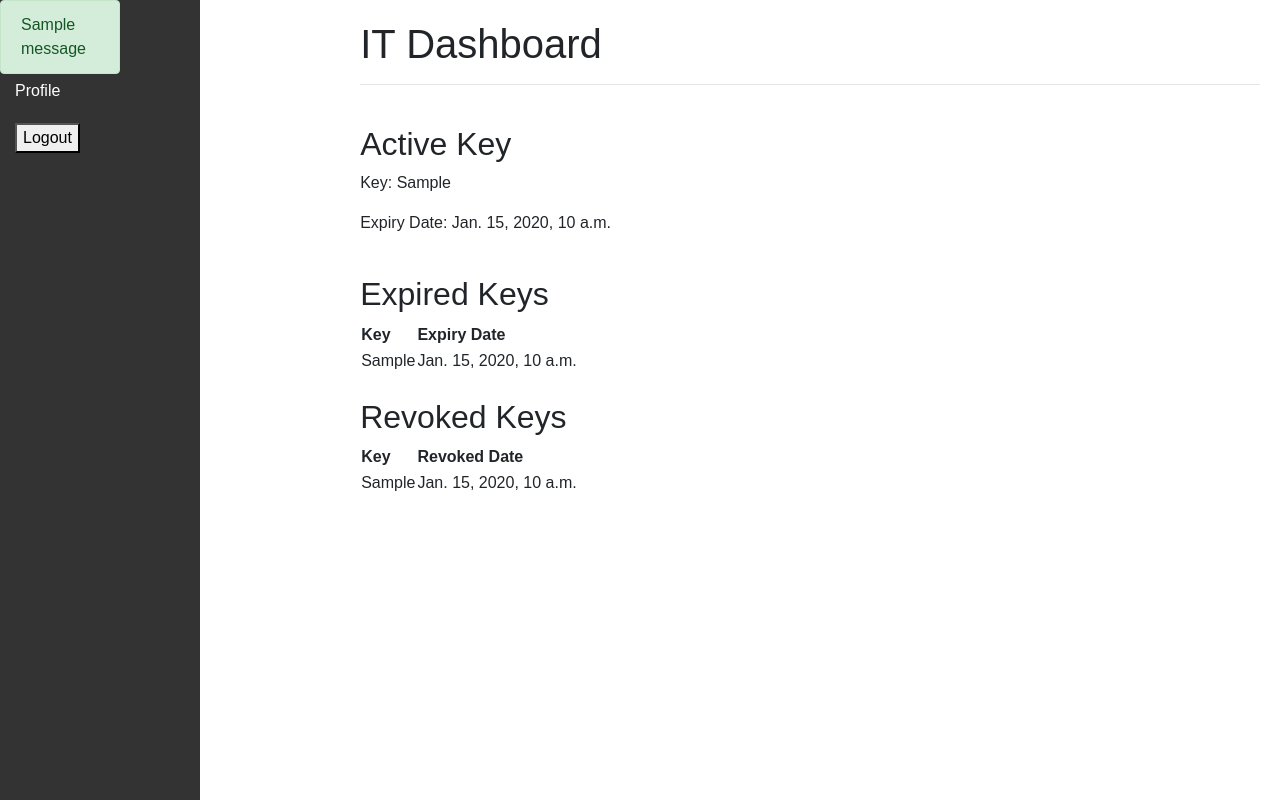
After one commit to Selormatsu5/access_key_manager, a Django app: template keys/templates/keys/it/it_dashboard.html in a window 1280 px wide. The commit adds this page. Run offline with Django 5.2, Linux system fonts and the light colour scheme; the template is opened without the code that fills it: values that come from a table or form of the project are taken from there, others are empty; tables that the repository leaves empty hold one stand-in row (values such as "Sample post"); one stand-in notice (Sample message) is shown; some libraries are stand-ins or nearby versions.

Commit message:
fixed the new key generation

```diff
--- a/access_key_manager/settings.py
+++ b/access_key_manager/settings.py
@@ -167,4 +167,4 @@ CRISPY_ALLOWED_TEMPLATE_PACKS = "bootstrap5"
 DEFAULT_AUTO_FIELD = 'django.db.models.BigAutoField'
 
 LOGOUT_REDIRECT_URL= '/login'
-LOGIN_REDIRECT_URL = '/dashboard'
+LOGIN_REDIRECT_URL = '/'
--- a/keys/models.py
+++ b/keys/models.py
@@ -1,4 +1,4 @@
-from django.db import models
+from django.db import models, IntegrityError
 from django.contrib.auth.models import AbstractUser
 from django.conf import settings
 from django.utils import timezone
@@ -29,12 +29,15 @@ class AccessKey(models.Model):
     ]
 
     user = models.OneToOneField(settings.AUTH_USER_MODEL, on_delete=models.CASCADE)
-    key = models.CharField(max_length=16, unique=True, default='')
-    status = models.CharField(max_length=10, choices=STATUS_CHOICES)
+    key = models.CharField(max_length=16, unique=True, default=generate_random_string)
+    status = models.CharField(max_length=10, choices=STATUS_CHOICES, default='active')
     date_of_procurement = models.DateTimeField(auto_now_add=True)
     expiry_date = models.DateTimeField()
+    revoked_date = models.DateTimeField(null=True, blank=True)
 
     def save(self, *args, **kwargs):
+        if not self.expiry_date:
+            self.expiry_date = timezone.now() + timedelta(days=30)  # Set default expiry to 30 days from now
         if not self.key:
             self.key = generate_random_string(16).upper()
         super().save(*args, **kwargs)
@@ -49,11 +52,32 @@ class AccessKey(models.Model):
         self.status = 'expired'
         self.save()
 
+    def revoke(self):
+        self.status = 'revoked'
+        self.revoked_date = timezone.now()
+        self.save()
+
     @staticmethod
     def create_key(user):
-        if AccessKey.objects.filter(user=user, status='active').exists():
-            raise ValueError('User already has an active key.')
-        expiry_date = timezone.now() + timedelta(days=30)
-        access_key = AccessKey(user=user, status='active', expiry_date=expiry_date)
-        access_key.save()
-        return access_key
+        try:
+            # Check for existing key
+            existing_key = AccessKey.objects.get(user=user)
+
+            if existing_key.status == 'active':
+                raise ValueError('User already has an active key.')
+            else:
+                # Revoke the existing key
+                existing_key.revoke()
+                # Issue a new key by updating the existing record
+                existing_key.key = generate_random_string(16).upper()
+                existing_key.status = 'active'
+                existing_key.expiry_date = timezone.now() + timedelta(days=30)
+                existing_key.revoked_date = None
+                existing_key.save()
+                return existing_key
+        except AccessKey.DoesNotExist:
+            # If no existing key, create a new one
+            expiry_date = timezone.now() + timedelta(days=30)
+            new_key = AccessKey(user=user, status='active', expiry_date=expiry_date)
+            new_key.save()
+            return new_key
--- /dev/null
+++ b/keys/templates/keys/it/it_base.html
@@ -0,0 +1,71 @@
+<!DOCTYPE html>
+<html lang="en">
+<head>
+    <meta charset="UTF-8">
+    <link rel="stylesheet" href="https://stackpath.bootstrapcdn.com/bootstrap/4.5.2/css/bootstrap.min.css">
+    <script src="https://code.jquery.com/jquery-3.5.1.slim.min.js"></script>
+    <script src="https://cdn.jsdelivr.net/npm/@popperjs/core@2.5.4/dist/umd/popper.min.js"></script>
+    <script src="https://stackpath.bootstrapcdn.com/bootstrap/4.5.2/js/bootstrap.min.js"></script>
+    <style>
+        body {
+            font-family: Arial, sans-serif;
+            display: flex;
+        }
+
+        .sidebar {
+            width: 200px;
+            background: #333;
+            color: #fff;
+            padding: 15px;
+            height: 100vh;
+            position: fixed;
+        }
+
+        .sidebar ul {
+            list-style-type: none;
+            padding: 0;
+        }
+
+        .sidebar ul li {
+            margin: 20px 0;
+        }
+
+        .sidebar ul li a {
+            color: #fff;
+            text-decoration: none;
+        }
+
+        .content {
+            margin-left: 220px;
+            padding: 20px;
+            width: 100%;
+        }
+
+    </style>
+</head>
+<body>
+    <div class="sidebar">
+        <ul>
+            <li><a href="{% url 'it_dashboard' %}">Dashboard</a></li>
+            <li><a href="{% url 'myprofile' %}">Profile</a></li>
+            <li>
+                <form id="logout-form" action="{% url 'logout' %}" method="post">
+                    {% csrf_token %}
+                    <button type="submit" class="logout-btn">Logout</button>
+                </form>
+            </a></li>
+        </ul>
+    </div>
+
+    {% if messages %}
+    <div class="messages">
+        {% for message in messages %}
+        <div class="alert {% if message.tags %}alert-{{ message.tags }}{% endif %}">{{ message }}
+        </div>
+    {% endfor %}
+    </div>
+    {% endif %}
+    {% block content %}{% endblock %}
+
+</body>
+</html>
--- /dev/null
+++ b/keys/templates/keys/it/it_dashboard.html
@@ -0,0 +1,78 @@
+{% extends 'keys/it/it_base.html' %}
+<!DOCTYPE html>
+<html lang="en">
+<head>
+    <meta charset="UTF-8">
+    <title>{% block title %}Dashboard{% endblock %}</title>
+</head>
+<body>
+    {% block content %}
+
+    <div class="content">
+    <h1>IT Dashboard</h1><hr>
+    <br>
+
+    <h2>Active Key</h2>
+    {% if active_key %}
+        <p>Key: {{ active_key.key }}</p>
+        <p>Expiry Date: {{ active_key.expiry_date }}</p>
+    {% else %}
+        <p>No active key available.</p>
+        <form method="post">
+            {% csrf_token %}
+            <button type="submit" name="generate_key">Generate New Key</button>
+        </form>
+    {% endif %}
+    <br>
+
+    <h2>Expired Keys</h2>
+    {% if expired_keys %}
+        <table>
+            <thead>
+                <tr>
+                    <th>Key</th>
+                    <th>Expiry Date</th>
+                </tr>
+            </thead>
+            <tbody>
+                {% for key in expired_keys %}
+                <tr>
+                    <td>{{ key.key }}</td>
+                    <td>{{ key.expiry_date }}</td>
+                </tr>
+                {% endfor %}
+            </tbody>
+        </table>
+    {% else %}
+        <p>N/A</p>
+    {% endif %}
+    <br>
+
+    <h2>Revoked Keys</h2>
+    {% if revoked_keys %}
+        <table>
+            <thead>
+                <tr>
+                    <th>Key</th>
+                    <th>Revoked Date</th>
+                </tr>
+            </thead>
+            <tbody>
+                {% for key in revoked_keys %}
+                <tr>
+                    <td>{{ key.key }}</td>
+                    <td>
+                        {{ key.revoked_date }}
+                    </td>
+                </tr>
+                {% endfor %}
+            </tbody>
+        </table>
+    {% else %}
+        <p>N/A</p>
+    {% endif %}
+
+    </div>
+    {% endblock %}
+</body>
+</html>
--- a/keys/urls.py
+++ b/keys/urls.py
@@ -1,6 +1,6 @@
 from django.urls import path
 from django.contrib.auth import views as auth_views
-from .views import SignUpView, LoginView, RevokeKeyView, CustomPasswordResetView, CustomPasswordResetDoneView, CustomPasswordResetConfirmView, CustomPasswordResetCompleteView, ProfileView, ConfirmationPage
+from .views import SignUpView, LoginView, RevokeKeyView, CustomPasswordResetView, CustomPasswordResetDoneView, CustomPasswordResetConfirmView, CustomPasswordResetCompleteView, ITProfileView,AdminProfileView, ConfirmationPage
 from . import views
 
 urlpatterns = [
@@ -8,10 +8,11 @@ urlpatterns = [
     path('login/', LoginView.as_view(), name='login'),
     path('logout/', auth_views.LogoutView.as_view(), name='logout'),
     path('', LoginView.as_view(), name='login'),
-    path('redirect_dashboard/', views.redirect_dashboard, name='redirect_dashboard'),
+    path('redirect_ dashboard/', views.redirect_dashboard, name='redirect_dashboard'),
     path('admin-dashboard/', views.AdminDashboardView.as_view(), name='admin_dashboard'),
     path('it-dashboard/', views.ITDashboardView.as_view(), name='it_dashboard'),
-    path('profile/', ProfileView.as_view(), name='profile'),
+    path('myprofile/', ITProfileView.as_view(), name='myprofile'),
+    path('profile/', AdminProfileView.as_view(), name='profile'),
     path('revoke/<int:key_id>/', RevokeKeyView.as_view(), name='revoke_key'),
     # path('keys/procure/', ProcureKeyView.as_view(), name='procure_key'),
     # path('api/key-details/<str:email>/', KeyDetailsView.as_view(), name='key_details'),
```
Also changed, not shown: keys/templates/keys/admin/admin_base.html (renamed from keys/templates/keys/dashboard_base.html, +21 -0 lines), keys/templates/keys/admin/admin_dashboard.html (added, +48 -0 lines), keys/templates/keys/admin/profile.html (added, +16 -0 lines), keys/templates/keys/admin_dashboard.html (deleted, +0 -47 lines), keys/templates/keys/it/profile.html (added, +16 -0 lines), keys/templates/keys/it_dashboard.html (deleted, +0 -49 lines), keys/templates/keys/profile.html (deleted, +0 -13 lines), keys/templatetags/custom_filters.py (added, +7 -0 lines), keys/views.py (+22 -24 lines), keys/migrations/0004_accesskey_revoked_date.py (added), keys/migrations/0005_alter_accesskey_key.py (added), keys/migrations/0006_alter_accesskey_key.py (added), keys/migrations/0007_alter_accesskey_key_alter_accesskey_status.py (added).
